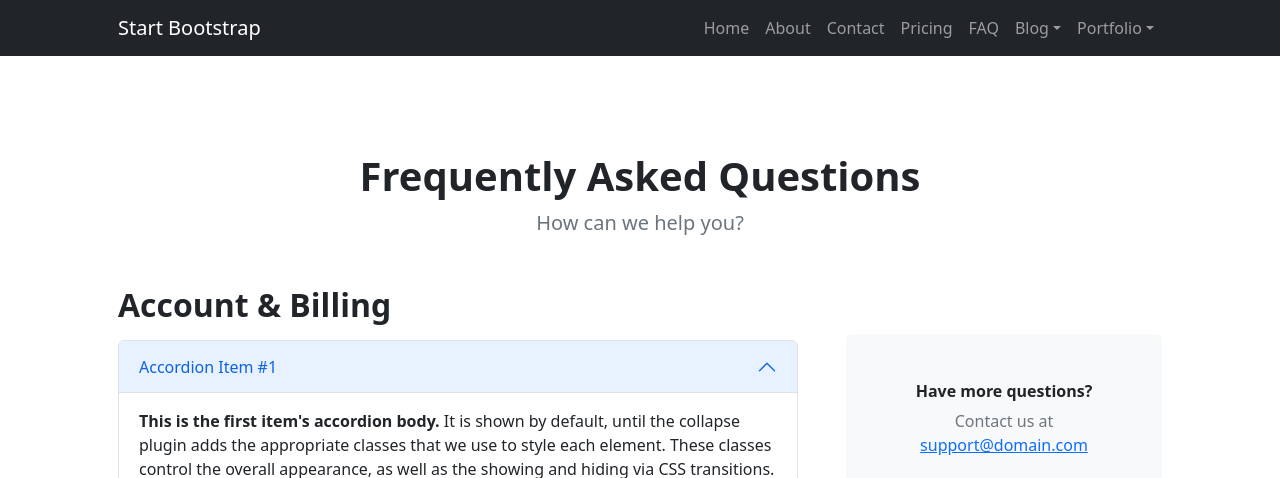
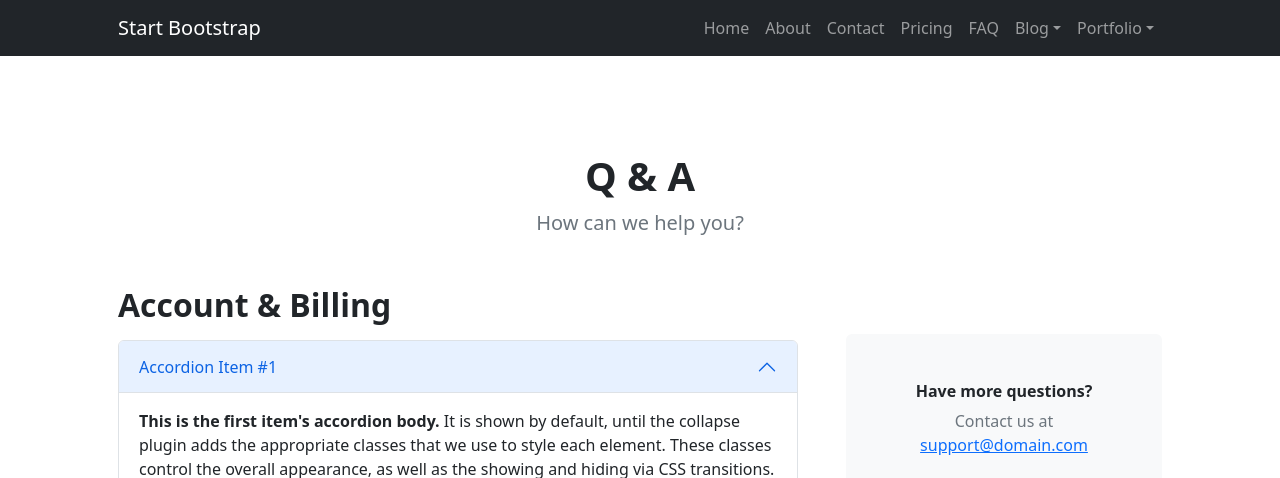
Before and after one commit to Hank0812/web-new-webside, a plain HTML site: page faq.html in a window 1280 px wide. Shown: the top 478 px of the page. Drawn offline with nearby package versions, Linux system fonts and the light colour scheme.

Commit message:
change Faq page title

```diff
--- a/faq.html
+++ b/faq.html
@@ -49,7 +49,7 @@
             <section class="py-5">
                 <div class="container px-5 my-5">
                     <div class="text-center mb-5">
-                        <h1 class="fw-bolder">Frequently Asked Questions</h1>
+                        <h1 class="fw-bolder"> Q & A </h1>
                         <p class="lead fw-normal text-muted mb-0">How can we help you?</p>
                     </div>
                     <div class="row gx-5">
```
